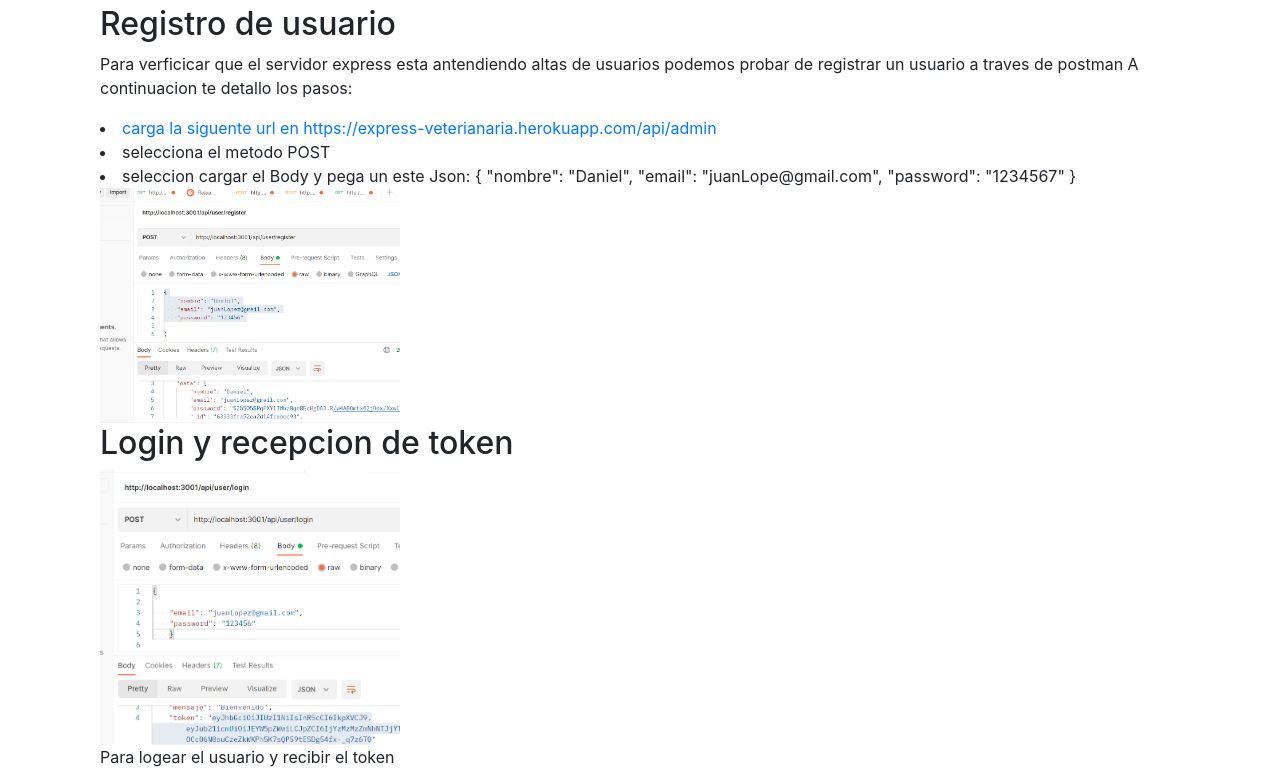
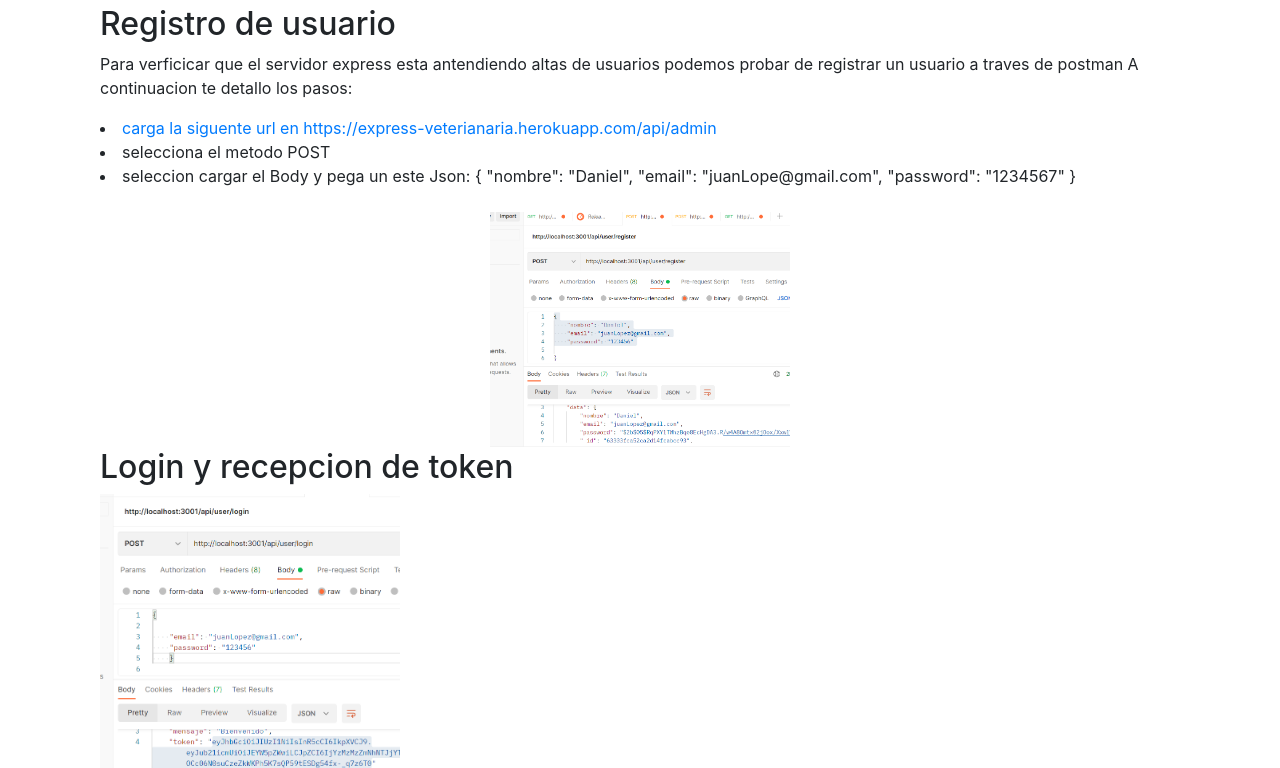
Before and after one commit to juanjoibar/Veterinaria, a Node project: template views/index.ejs in a window 1280 px wide. Shown: the part 153-921 px from the top of the page. Run offline with Node 20 templates, Linux system fonts and the light colour scheme; the template is opened without the code that fills it, so the values that code supplies are empty.

Commit message:
imgenes agregadas commit

```diff
--- a/views/index.ejs
+++ b/views/index.ejs
@@ -29,8 +29,9 @@
 
             }
         </li>
+        <br>
 
-    <img src="../img/postman-registro.jpg" alt="Alta de usuario" width="300">
+    <img src="../img/postman-registro.jpg" alt="Alta de usuario" width="300" class="mx-auto d-block" >
 </div>
 <div class="container">
 
```
